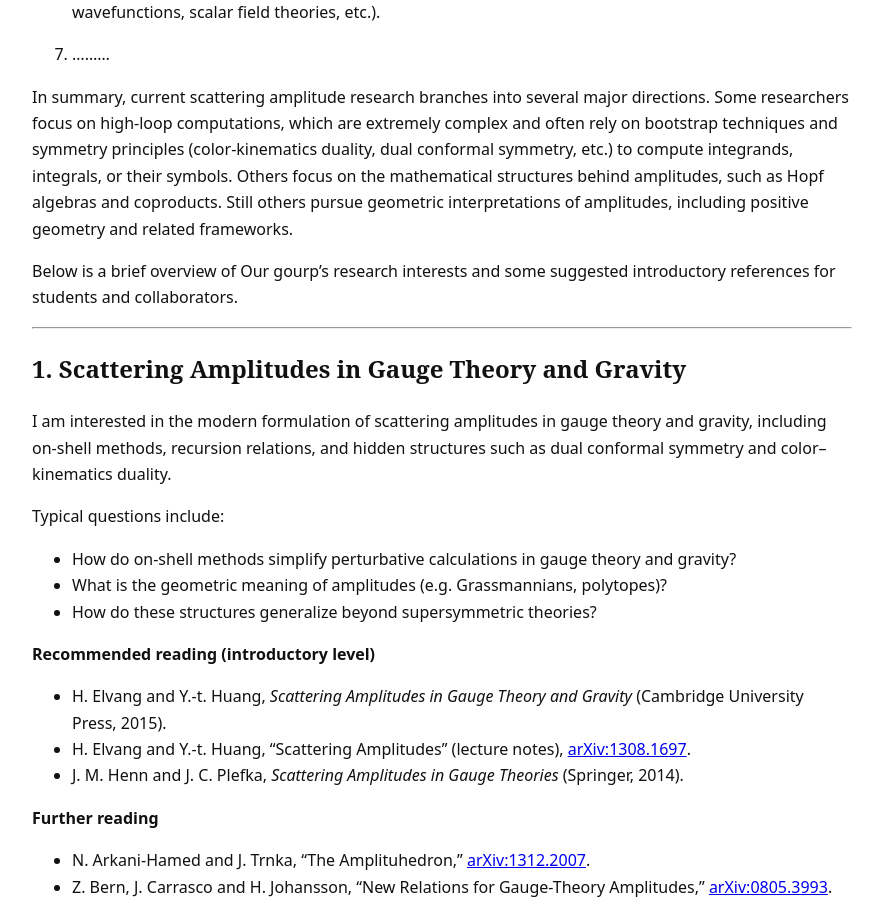
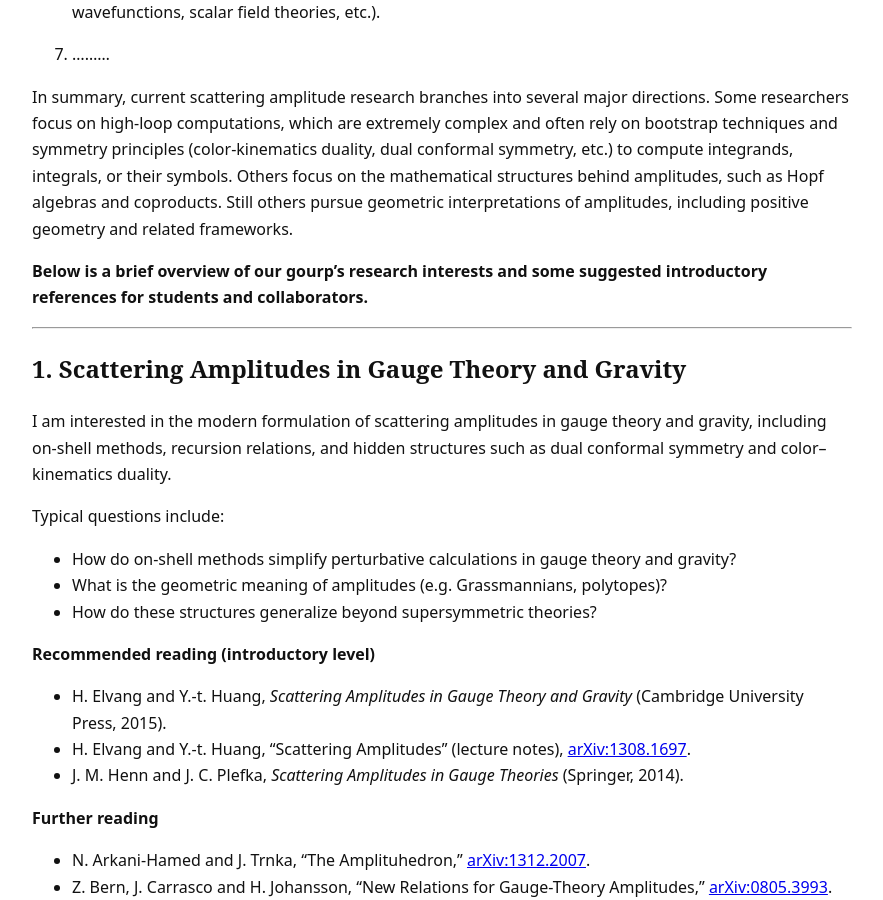
Before and after one commit to QuantumQ1/quantumq1.github.io, a Jekyll site: the page built from research.md, in a window 1280 px wide and 900 px high, scrolled down 1570 px. Shown: the whole window, without its empty margins (198-1081 px from the left). Built offline with Jekyll 4.4.1, drawn with Linux system fonts in a browser that asks for light colours.

```diff
--- a/research.md
+++ b/research.md
@@ -34,7 +34,7 @@ Our gourp's research is broadly focused on **High-Energy Physics Theory**, espec
 
 
 
-Below is a brief overview of Our gourp's research interests and some suggested introductory references for students and collaborators.
+**Below is a brief overview of our gourp's research interests and some suggested introductory references for students and collaborators.**
 
 ---
 
```
